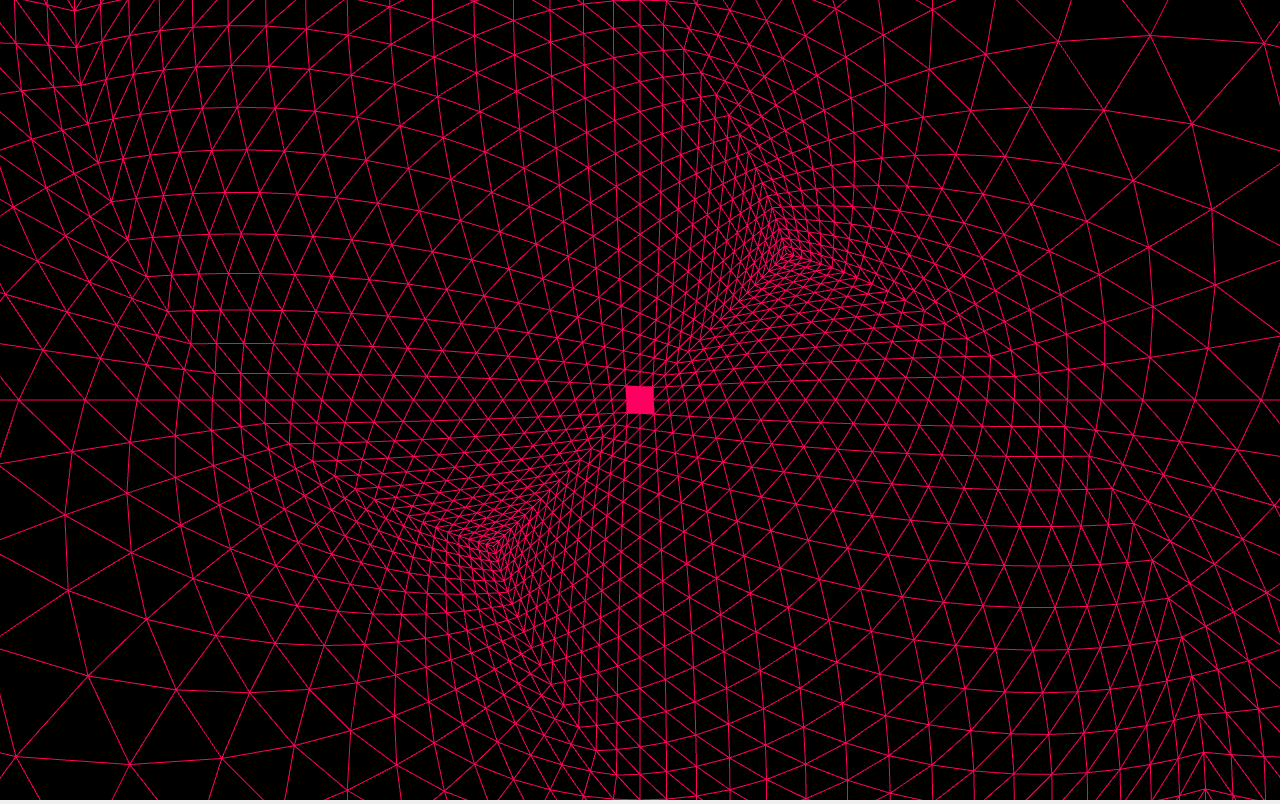
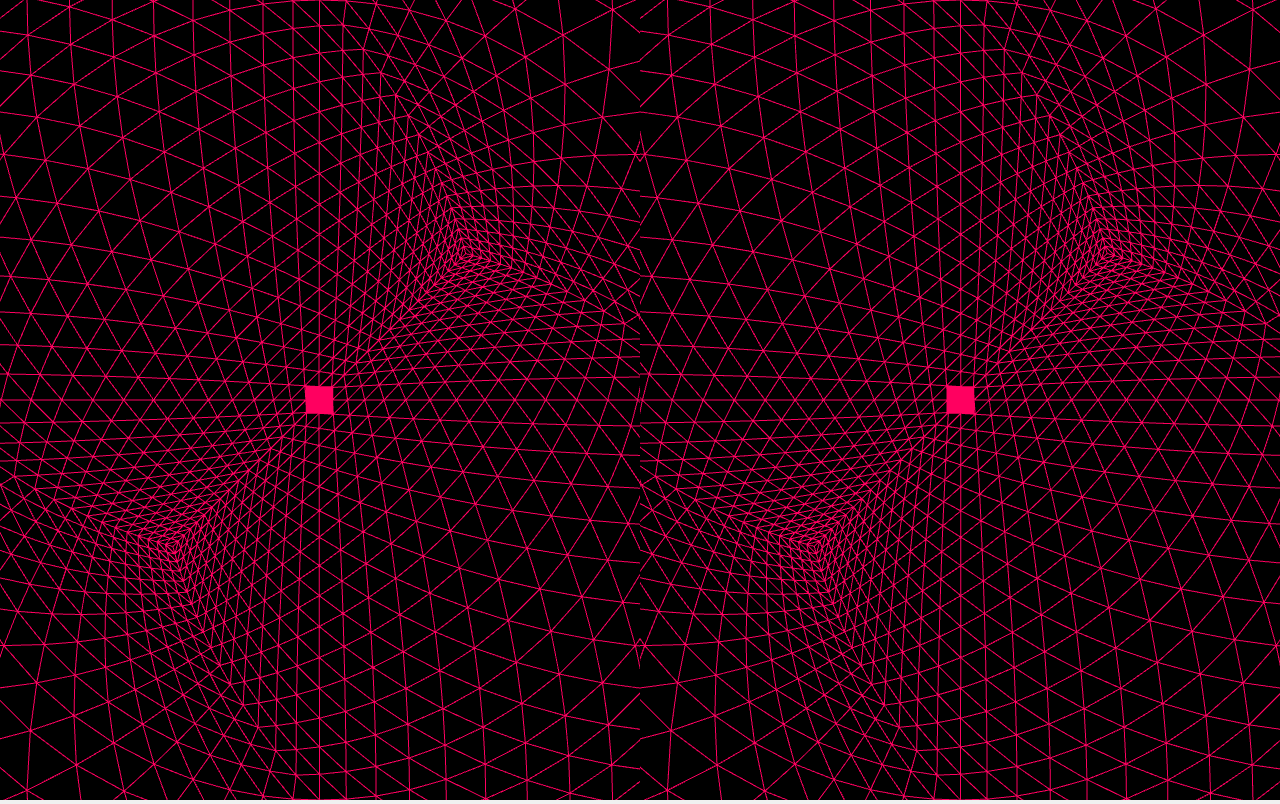
Before and after one commit to adamheslop/adamheslop.github.io, a plain HTML site: page PIP_VR_Cardboard_01.html in a window 1280 px wide. Drawn offline with Linux system fonts and the light colour scheme; animation ran at ten frames a second.

Commit message:
Fixed VR stereo effect

```diff
--- a/PIP_VR_Cardboard_01.html
+++ b/PIP_VR_Cardboard_01.html
@@ -20,12 +20,15 @@
 		<script src="./js/Detector.js"></script>
 		<script src="./js/controls/OrbitControls.js"></script>
 
+		<script src="libs/stats.min.js"></script>
+
 
 		<script>
 
+		var stats,container,element;
 
 		init();
-        render();
+        animate();
 
 		function init() {
 			scene = new THREE.Scene();
@@ -52,8 +55,6 @@
 
 
 
-			effect = new THREE.StereoEffect(renderer);
-
 			controls = new THREE.OrbitControls(camera, element);
 			controls.target.set(
 			  camera.position.x + 0.15,
@@ -73,8 +74,29 @@
 				controls.update();
 				element.addEventListener('click', fullscreen, false);
 				window.removeEventListener('deviceorientation', setOrientationControls, true);
-				}
-				window.addEventListener('deviceorientation', setOrientationControls, true);
+			}
+			window.addEventListener('deviceorientation', setOrientationControls, true);
+
+
+			//---------------------------------------|| Stereo
+			//-----------------------------------------------||
+			effect = new THREE.StereoEffect(renderer);
+			effect.setSize( window.innerWidth, window.innerHeight );
+			effect.eyeSeparation = 10;
+			//-----------------------------------------------||
+			//-----------------------------------------------||
+
+
+			//---------------------------------------|| Stats
+			//-----------------------------------------------||
+			// stats = new Stats();
+
+			// stats.domElement.style.position = 'absolute';
+			// stats.domElement.style.top = '0px';
+			// stats_element = stats.domElement
+			// container.appendChild( stats_element );
+			//-----------------------------------------------||
+			//-----------------------------------------------||
 
 
 			//----------------------------------------|| Lights
@@ -105,10 +127,21 @@
 		}
 
 
-        function render() {
-			requestAnimationFrame(render);
-			renderer.render(scene, camera);
-        }
+		function animate() {
+
+			requestAnimationFrame( animate );
+
+			render();
+			// stats.update();
+
+		}
+
+		function render() {
+
+			effect.render( scene, camera );
+
+		}
+
 
 
 		</script>
--- /dev/null
+++ b/libs/stats.min.js
@@ -0,0 +1,5 @@
+// stats.js - http://github.com/mrdoob/stats.js
+var Stats=function(){function h(a){c.appendChild(a.dom);return a}function k(a){for(var d=0;d<c.children.length;d++)c.children[d].style.display=d===a?"block":"none";l=a}var l=0,c=document.createElement("div");c.style.cssText="position:fixed;top:0;left:0;cursor:pointer;opacity:0.9;z-index:10000";c.addEventListener("click",function(a){a.preventDefault();k(++l%c.children.length)},!1);var g=(performance||Date).now(),e=g,a=0,r=h(new Stats.Panel("FPS","#0ff","#002")),f=h(new Stats.Panel("MS","#0f0","#020"));
+if(self.performance&&self.performance.memory)var t=h(new Stats.Panel("MB","#f08","#201"));k(0);return{REVISION:16,dom:c,addPanel:h,showPanel:k,begin:function(){g=(performance||Date).now()},end:function(){a++;var c=(performance||Date).now();f.update(c-g,200);if(c>e+1E3&&(r.update(1E3*a/(c-e),100),e=c,a=0,t)){var d=performance.memory;t.update(d.usedJSHeapSize/1048576,d.jsHeapSizeLimit/1048576)}return c},update:function(){g=this.end()},domElement:c,setMode:k}};
+Stats.Panel=function(h,k,l){var c=Infinity,g=0,e=Math.round,a=e(window.devicePixelRatio||1),r=80*a,f=48*a,t=3*a,u=2*a,d=3*a,m=15*a,n=74*a,p=30*a,q=document.createElement("canvas");q.width=r;q.height=f;q.style.cssText="width:80px;height:48px";var b=q.getContext("2d");b.font="bold "+9*a+"px Helvetica,Arial,sans-serif";b.textBaseline="top";b.fillStyle=l;b.fillRect(0,0,r,f);b.fillStyle=k;b.fillText(h,t,u);b.fillRect(d,m,n,p);b.fillStyle=l;b.globalAlpha=.9;b.fillRect(d,m,n,p);return{dom:q,update:function(f,
+v){c=Math.min(c,f);g=Math.max(g,f);b.fillStyle=l;b.globalAlpha=1;b.fillRect(0,0,r,m);b.fillStyle=k;b.fillText(e(f)+" "+h+" ("+e(c)+"-"+e(g)+")",t,u);b.drawImage(q,d+a,m,n-a,p,d,m,n-a,p);b.fillRect(d+n-a,m,a,p);b.fillStyle=l;b.globalAlpha=.9;b.fillRect(d+n-a,m,a,e((1-f/v)*p))}}};"object"===typeof module&&(module.exports=Stats);
```
